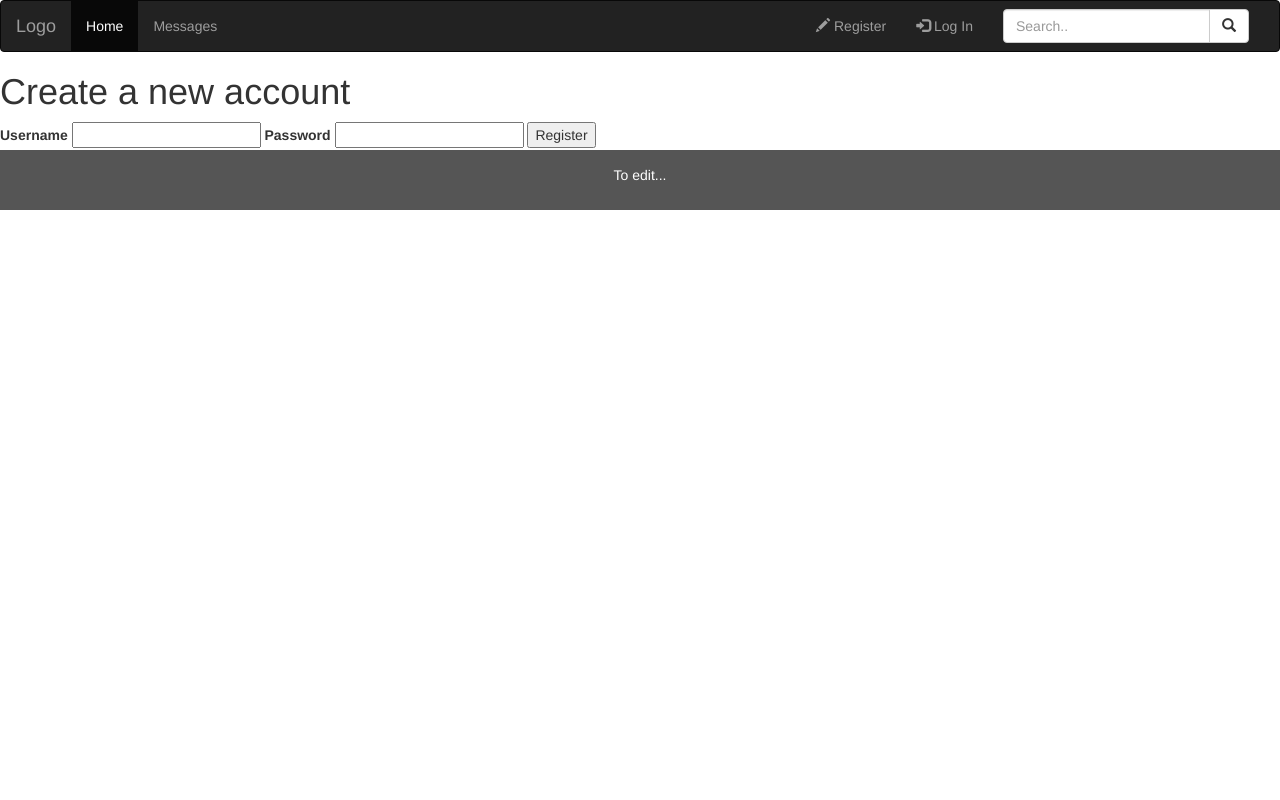
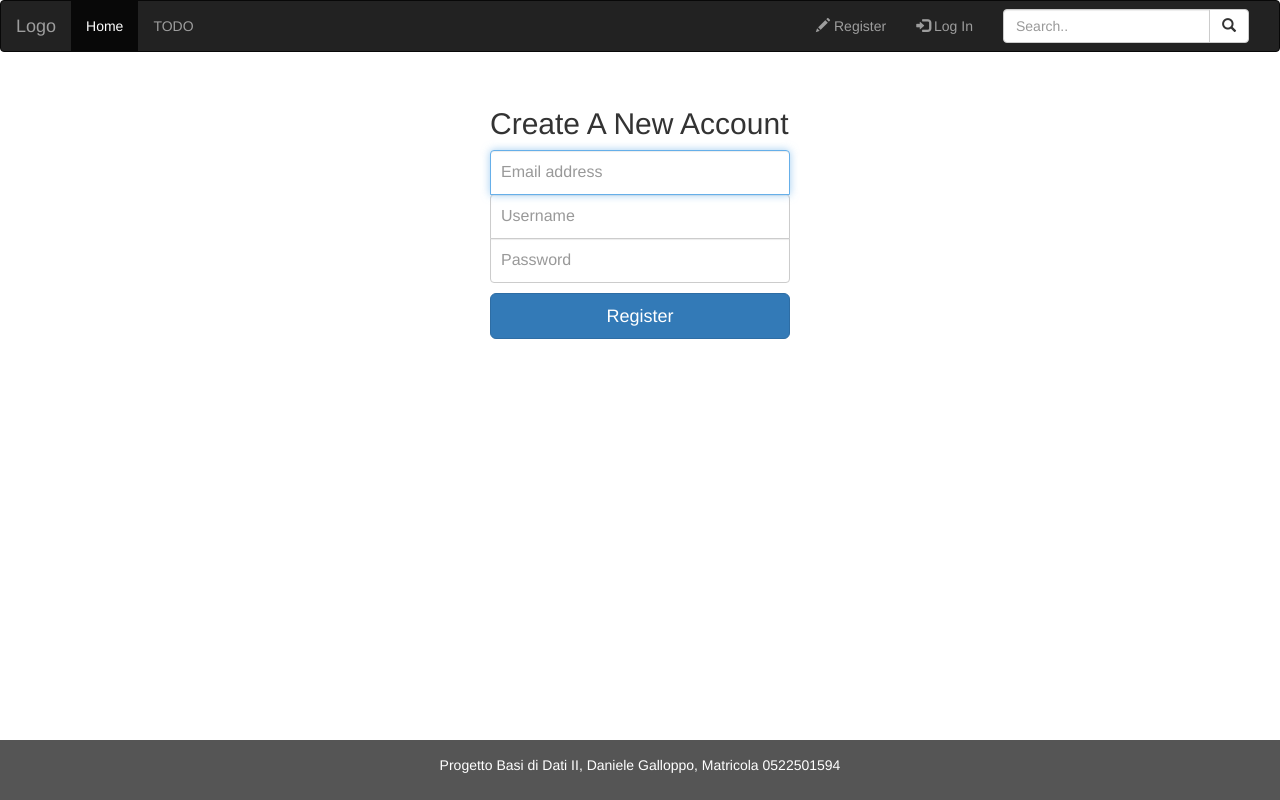
Before and after one commit to DG266/Project_BD2, a Flask app: page /auth/register in a window 1280 px wide. Run offline with Flask 3, Linux system fonts and the light colour scheme; some libraries are stand-ins or nearby versions.

Commit message:
Restyle all pages (now they're prettier... I guess). Add "email" field in the user registration form

```diff
--- a/application/auth.py
+++ b/application/auth.py
@@ -16,13 +16,15 @@ bp = Blueprint('auth', __name__, url_prefix='/auth')
 @bp.route('/register', methods=('GET', 'POST'))
 def register():
     if request.method == 'POST':
+        email = request.form['email']
         username = request.form['username']
         password = request.form['password']
 
         database = db.get_database()
         users = database["users"]
 
-        user_found = users.find_one({"username": username})
+        email_found = users.find_one({"email": email})
+        username_found = users.find_one({"username": username})
 
         error = None
 
@@ -31,11 +33,15 @@ def register():
         elif not password:
             error = 'Password is required.'
 
-        if user_found is not None:
-            error = 'Username already exists.'
+        if email_found is not None:
+            error = 'This email is already present.'
+
+        if username_found is not None:
+            error = 'This username already exists.'
 
         if error is None:
             new_user_id = users.insert_one({
+                'email': email,
                 'username': username,
                 'password': generate_password_hash(password)
             }).inserted_id
--- a/application/db.py
+++ b/application/db.py
@@ -25,14 +25,17 @@ def init_db():
 
     user_ids = users_coll.insert_many([
         {
+            'email': 'dg266@mail.com',
             'username': 'DG266',
             'password': generate_password_hash('password')
         },
         {
+            'email': 'mariorossi@mail.com',
             'username': 'MarioRossi',
             'password': generate_password_hash('password')
         },
         {
+            'email': 'lucaverdi@mail.com',
             'username': 'LucaVerdi',
             'password': generate_password_hash('password')
         }
--- /dev/null
+++ b/application/static/css/signin.css
@@ -0,0 +1,39 @@
+.form-signin {
+  max-width: 330px;
+  padding: 15px;
+  margin: 0 auto;
+}
+.form-signin .form-signin-heading,
+.form-signin .checkbox {
+  margin-bottom: 10px;
+}
+.form-signin .checkbox {
+  font-weight: normal;
+}
+.form-signin .form-control {
+  position: relative;
+  height: auto;
+  -webkit-box-sizing: border-box;
+     -moz-box-sizing: border-box;
+          box-sizing: border-box;
+  padding: 10px;
+  font-size: 16px;
+}
+.form-signin .form-control:focus {
+  z-index: 2;
+}
+.form-signin input[type="email"] {
+  margin-bottom: -1px;
+  border-bottom-right-radius: 0;
+  border-bottom-left-radius: 0;
+}
+.form-signin input[type="text"] {
+  margin-bottom: -1px;
+  border-bottom-right-radius: 0;
+  border-bottom-left-radius: 0;
+}
+.form-signin input[type="password"] {
+  margin-bottom: 10px;
+  border-top-left-radius: 0;
+  border-top-right-radius: 0;
+}
--- a/application/templates/auth/register.html
+++ b/application/templates/auth/register.html
@@ -2,13 +2,19 @@
 
 {% block title %}Create a new account{% endblock %}
 
+{% block optionalStyle %}<link href="/static/css/signin.css" rel="stylesheet">{% endblock %}
+
 {% block content %}
-<h1>Create a new account</h1>
-<form method="post">
-    <label for="username">Username</label>
-    <input name="username" id="username" required>
-    <label for="password">Password</label>
-    <input type="password" name="password" id="password" required>
-    <input type="submit" value="Register">
-</form>
+<div class="container">
+    <form class="form-signin" method="post">
+        <h2 class="form-signin-heading">Create A New Account</h2>
+        <label for="email" class="sr-only">Email address</label>
+        <input type="email" name="email" id="email" class="form-control" placeholder="Email address" required autofocus>
+        <label for="username" class="sr-only">Username</label>
+        <input type="text" name="username" id="username" class="form-control" placeholder="Username" required autofocus>
+        <label for="password" class="sr-only">Password</label>
+        <input type="password" name="password" id="password" class="form-control" placeholder="Password" required>
+        <button class="btn btn-lg btn-primary btn-block" type="submit">Register</button>
+    </form>
+</div>
 {% endblock %}
--- a/application/templates/base.html
+++ b/application/templates/base.html
@@ -1,19 +1,33 @@
 <!DOCTYPE html>
 <!-- SOURCE: https://www.w3schools.com/bootstrap/bootstrap_templates.asp -->
+<!--       : https://getbootstrap.com/docs/3.3/getting-started/          -->
 <title>{% block title %}{% endblock %} - Project_BD2</title>
 <meta charset="utf-8">
 <meta name="viewport" content="width=device-width, initial-scale=1">
-<link rel="stylesheet" href="https://maxcdn.bootstrapcdn.com/bootstrap/3.4.1/css/bootstrap.min.css">
-<script src="https://ajax.googleapis.com/ajax/libs/jquery/3.6.4/jquery.min.js"></script>
-<script src="https://maxcdn.bootstrapcdn.com/bootstrap/3.4.1/js/bootstrap.min.js"></script>
+<link rel="stylesheet" href="/static/css/lib/bootstrap.min.css">
 <style>
-    /* Set black background color, white text and some padding */
+    html {
+        position: relative;
+        min-height: 100%;
+    }
+    body {
+        /* Margin bottom by footer height */
+        margin-bottom: 60px;
+    }
     footer {
+        position: absolute;
+        bottom: 0;
+        width: 100%;
+        /* Set the fixed height of the footer here */
+        height: 60px;
         background-color: #555;
         color: white;
         padding: 15px;
     }
+
 </style>
+
+{% block optionalStyle %}{% endblock %}
 
 <!-- NAVBAR -->
 <nav class="navbar navbar-inverse">
@@ -29,7 +43,7 @@
         <div class="collapse navbar-collapse" id="myNavbar">
             <ul class="nav navbar-nav">
                 <li class="active"><a href="/">Home</a></li>
-                <li><a href="#">Messages</a></li>
+                <li><a href="#">TODO</a></li>
             </ul>
             <form class="navbar-form navbar-right" role="search">
                 <div class="form-group input-group">
@@ -57,18 +71,22 @@
 
 <!-- PAGE-SPECIFIC CONTENT -->
 <section class="content">
-  {% for message in get_flashed_messages() %}
-    <div class="flash">{{ message }}</div>
-  {% endfor %}
+    {% for message in get_flashed_messages() %}
+        <div class="alert alert-danger" role="alert">
+            {{ message }}
+        </div>
+    {% endfor %}
+
   {% block content %}{% endblock %}
 </section>
 <!-- END PAGE-SPECIFIC CONTENT -->
 
 <!-- FOOTER -->
 <footer class="container-fluid text-center">
-    <p>To edit...</p>
+    <p>Progetto Basi di Dati II, Daniele Galloppo, Matricola 0522501594</p>
 </footer>
 <!-- END FOOTER -->
 
 <script src="/static/js/lib/jquery-3.7.0.min.js"></script>
+<script src="/static/js/lib/bootstrap.min.js"></script>
 <script src="/static/js/homepage.js"></script>
```
Also changed, not shown: application/templates/auth/login.html (+12 -8 lines), application/templates/post/create.html (+11 -11 lines), application/templates/post/index.html (+12 -9 lines), application/templates/post/update.html (+15 -1 lines).
